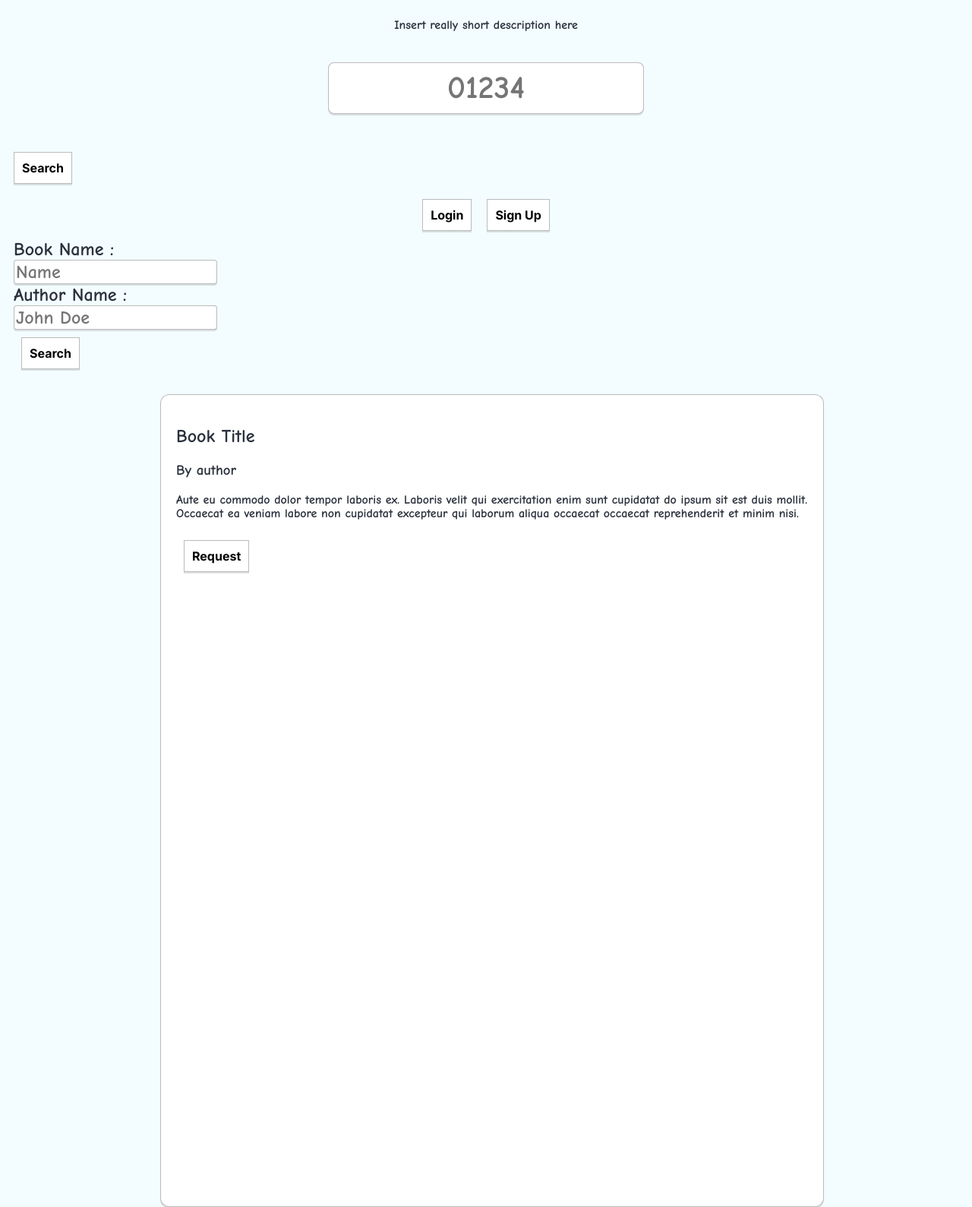
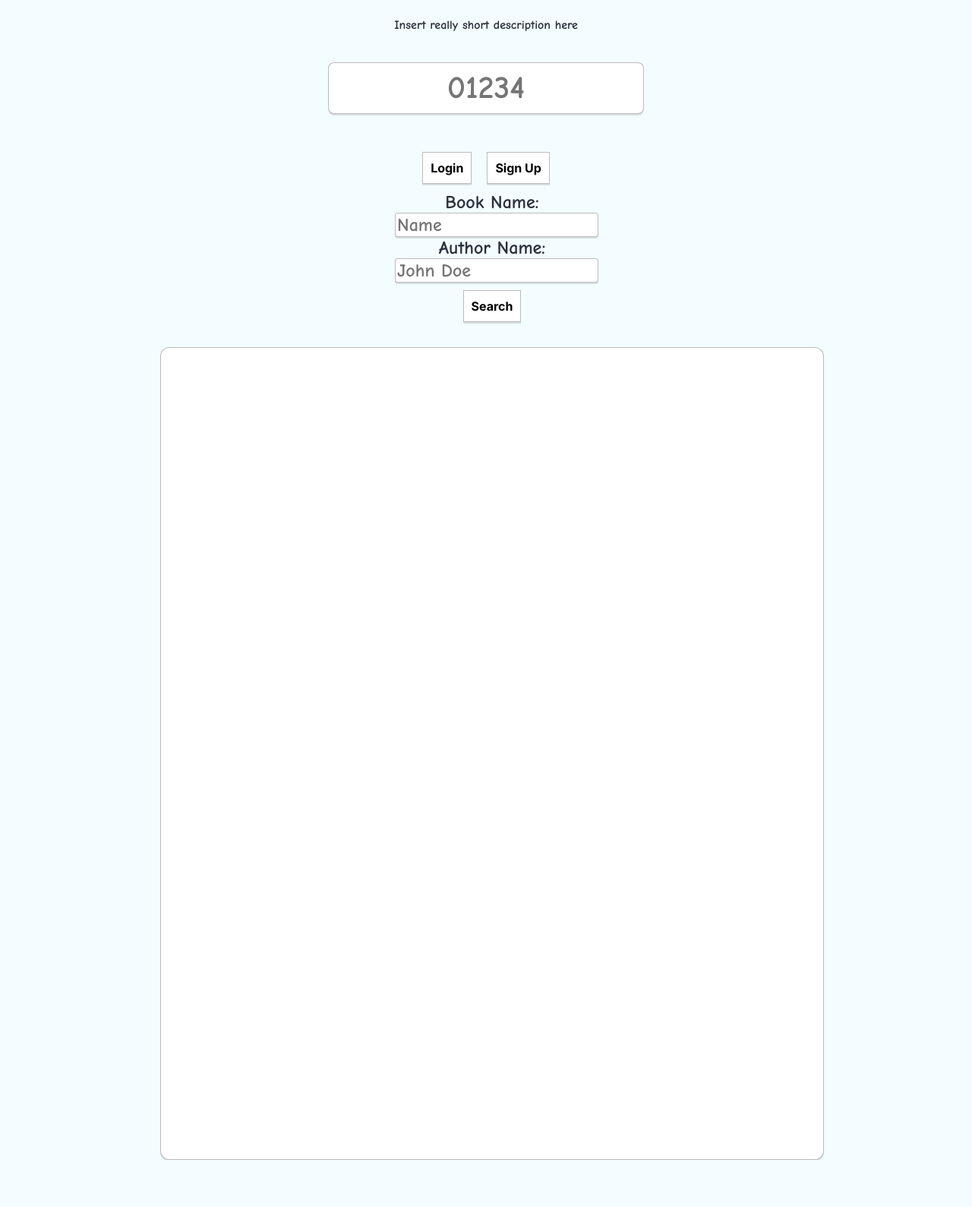
Before and after one commit to Deeeeelan/Home-Library, a Flask app: page / in a window 1280 px wide. Shown: the part 139-1728 px from the top of the page at 76% size. After the commit the page ends 1666 px from the top, so only its background shows below. Run offline with Flask 3, Linux system fonts and the light colour scheme.

Commit message:
Update main page

```diff
--- a/flaskr/api/discovery.py
+++ b/flaskr/api/discovery.py
@@ -30,6 +30,7 @@ def search():
 	zip_code = request.args.get('zip_code')
 	name = request.args.get('name')
 	author = request.args.get('author')
+	print(request.args)
 
 	found = []
 
--- a/flaskr/static/css/style.css
+++ b/flaskr/static/css/style.css
@@ -75,10 +75,10 @@ button:hover {
 
 .filter {
     font-size: 24px;
-        border-radius: 4px;
-
+    border-radius: 4px;
 }
 #options {
+    margin: auto;
     display: flex;
     justify-content: center;
     align-items: center;
@@ -87,15 +87,27 @@ button:hover {
 #content { /* TODO: figure out how to align content horizontally */
     width: 100vw;
     height: 1028px;
-    align-items: normal;
     /* display: inline-block; */
 }
 
 #filter_container {
-    margin: 0 10px;
+    justify-content: center;
+    align-items: center;
+    margin: auto;
     width: 256px;
     height: 20%;
     font-size: 24px;
+    text-align: center;
+}
+#filter_button {
+    margin: 10px auto;
+}
+#main_search_button {
+    display: flex;
+
+    justify-content: center;
+    align-items: center;
+    margin: auto;
 }
 
 #book_container {
--- a/flaskr/static/js/script.js
+++ b/flaskr/static/js/script.js
@@ -1,10 +1,42 @@
-console.log("js is running")
+window.onload = async function () {
 
-function search_books() {
-    console.log("searching")
-    const response = fetch("http://127.0.0.1:5000/api/search", {
-        method: "GET",
-        body: JSON.stringify({ zip_code: "01234" }),
-    })
-    console.log(response)
-}
+    window.dom={};
+
+    async function search_books() {
+        dom.book_container.innerHTML = "";
+        const response = await fetch("http://127.0.0.1:5000/api/search?" + new URLSearchParams({
+            zip_code: dom.zip_code.value,
+            name: dom.book_name.value,
+            author: dom.author_name.value,
+        }).toString(), {
+            method: "GET",
+        })
+        const result = await response.json();
+        if (!result.success) {
+            alert("Invalid");
+            return
+        }
+        result.books.forEach((book) => {
+            console.log(book)
+            var book_el = document.createElement("div");
+            book_el.innerHTML = `
+                <h2 class="book_title">${book.name}</h2>
+                <h3 class="author">${book.author}</h3>
+                <p class="book_desc">${book.desc}</p>
+                <button type="button" class="request_book">Request</button>`;
+            dom.book_container.appendChild(book_el);
+            book_el.querySelector("button").onclick = async function () {
+                console.log(book.name)
+                const response = await fetch("http://127.0.0.1:5000/api/book/" + book.id + "/checkout_req", {
+                    method: "POST",
+                    // body: JSON.stringify({ jwt: }), // TODO
+                })
+            }
+        })
+    }
+
+    document.querySelectorAll("[id]").forEach(el => window.dom[el.id] = el);
+    console.log(window.dom);
+    // dom.main_search_button.onclick = search_books;
+    dom.filter_button.onclick = search_books;
+};
--- a/flaskr/templates/index.html
+++ b/flaskr/templates/index.html
@@ -17,7 +17,7 @@
     <p id="short_desc">Insert really short description here</p>
 
     <input id="zip_code" class="textbox" type="text" placeholder="01234">
-    <button type="button" onclick="search_books()" class="search_button">Search</button>
+    <!--<button type="button" id="main_search_button" class="search_button">Search</button>-->
 
     <div id="options">
         <button type="button" onclick="location.href='login'">Login</button>
@@ -25,17 +25,14 @@
     </div>
     <div id="content">
         <div id="filter_container">
-            Book Name :  <input id="book_name" class="textbox filter" type="text" placeholder="Name"><br>
-            Author Name :  <input id="author_name" class="textbox filter" type="text" placeholder="John Doe">
-            <button type="button" onclick="search_books()" class="search_button">Search</button>
+            Book Name:
+            <input id="book_name" class="textbox filter" type="text" placeholder="Name">
+            Author Name:
+            <input id="author_name" class="textbox filter" type="text" placeholder="John Doe">
+            <button type="button" id="filter_button" class="search_button">Search</button>
         </div>
         <div id="book_container">
-            <div class="book">
-                <h2 class="book_title"> Book Title </h2>
-                <h3 class="author"> By author </h3>
-                <p class="book_desc"> Aute eu commodo dolor tempor laboris ex. Laboris velit qui exercitation enim sunt cupidatat do ipsum sit est duis mollit. Occaecat ea veniam labore non cupidatat excepteur qui laborum aliqua occaecat occaecat reprehenderit et minim nisi. </p>
-                <button type="button" class="request_book">Request</button>
-            </div>
+
         </div>
     </div>
 </body>
```
